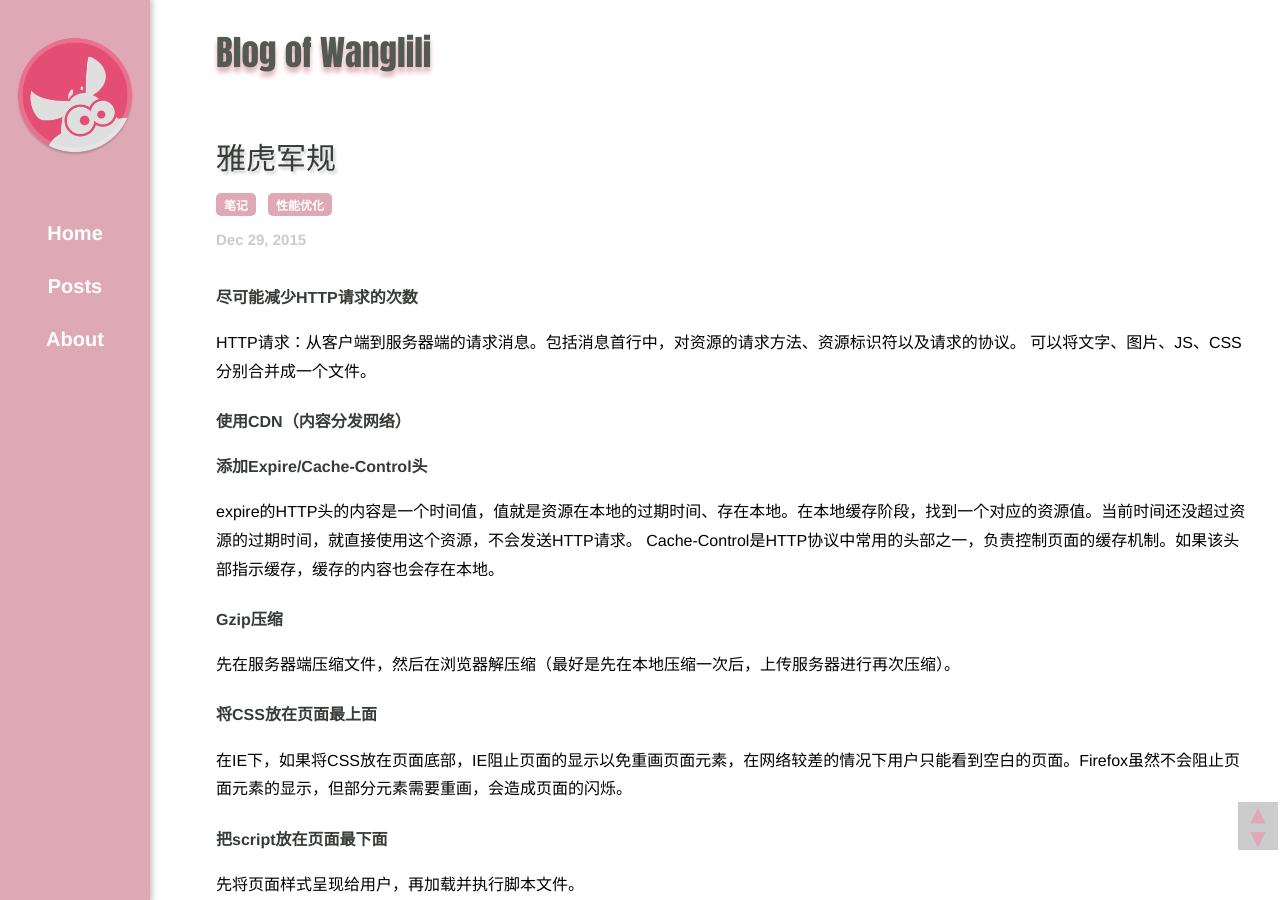
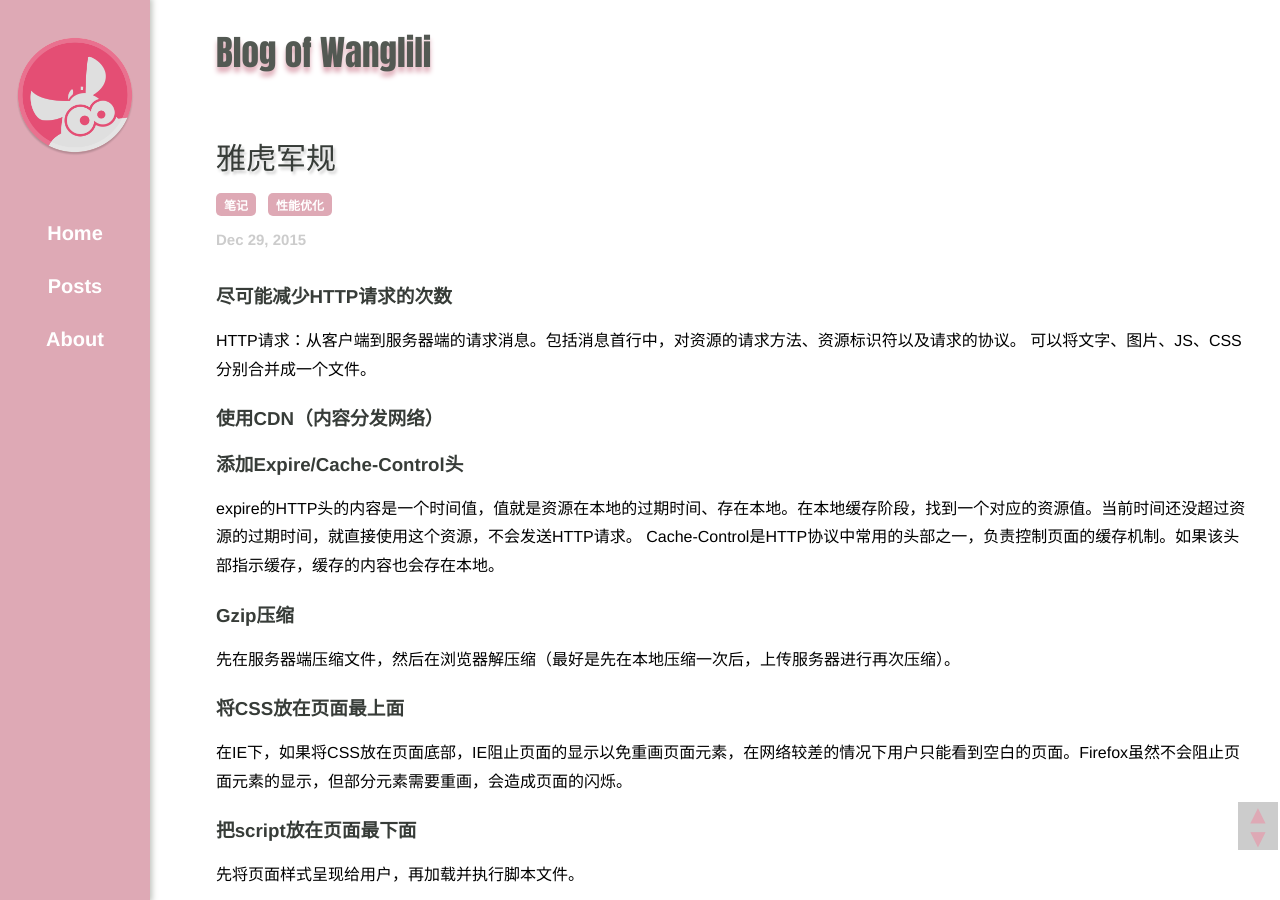
Before and after one commit to Gemini-wang/blog, a Jekyll site: the page built from _posts/2015-12-29-performance-optimization.md, in a window 1280 px wide and 900 px high. Built offline with Jekyll 4.4.1, drawn with Linux system fonts in a browser that asks for light colours; nearby versions of some CDN libraries; library files that are not in the unit come from our copies; Markdown is read by kramdown in place of the engine named in the settings; comment, search, counter and statistics services are not loaded.

```diff
--- a/_posts/2015-12-29-performance-optimization.md
+++ b/_posts/2015-12-29-performance-optimization.md
@@ -8,50 +8,50 @@ tags:
 excerpt: 本文主要记录了WEB性能优化的方法。
 ---
 
-####尽可能减少HTTP请求的次数
+###尽可能减少HTTP请求的次数
 HTTP请求：从客户端到服务器端的请求消息。包括消息首行中，对资源的请求方法、资源标识符以及请求的协议。
 可以将文字、图片、JS、CSS分别合并成一个文件。
 
-####使用CDN（内容分发网络）
+###使用CDN（内容分发网络）
 
-####添加Expire/Cache-Control头
+###添加Expire/Cache-Control头
 expire的HTTP头的内容是一个时间值，值就是资源在本地的过期时间、存在本地。在本地缓存阶段，找到一个对应的资源值。当前时间还没超过资源的过期时间，就直接使用这个资源，不会发送HTTP请求。
 Cache-Control是HTTP协议中常用的头部之一，负责控制页面的缓存机制。如果该头部指示缓存，缓存的内容也会存在本地。
 
-####Gzip压缩
+###Gzip压缩
 先在服务器端压缩文件，然后在浏览器解压缩（最好是先在本地压缩一次后，上传服务器进行再次压缩）。
 
-####将CSS放在页面最上面
+###将CSS放在页面最上面
 在IE下，如果将CSS放在页面底部，IE阻止页面的显示以免重画页面元素，在网络较差的情况下用户只能看到空白的页面。Firefox虽然不会阻止页面元素的显示，但部分元素需要重画，会造成页面的闪烁。
 
-####把script放在页面最下面
+###把script放在页面最下面
 先将页面样式呈现给用户，再加载并执行脚本文件。
 
-####避免在CSS中使用Expressions
+###避免在CSS中使用Expressions
 CSS Expressions指CSS属性的值是用一段JS代码计算的。在页面的显示和缩放/页面滚动/移动鼠标的时候都需要重新计算一次。
 
-####把JavaScript和CSS都放到外部文件中
+###把JavaScript和CSS都放到外部文件中
 将JS和CSS作为单独的脚本引用，好处是提高了JS和CSS的复用性，减小HTML页面的体积，提高了JS和CSS的可维护性。缺点是在脚本数量较多时会增加HTTP请求的次数。
 将JS和CSS写在HTML页面的好处是可以减少页面的请求，提升页面的渲染速度。当样式和脚本只适用于一个页面或者页面不经常被访问或者脚本和样式很少时，应该把JS和CSS写在HTML页面里。
 
-####减少DNS查询
+###减少DNS查询
 DNS查询：计算机将域名转换为IP地址，通过这个IP地址在服务器上查找到域名对应的网站资源。大约需要20ms。因此需要将DNS查找过程缓存。IE中DNS默认的缓存时间是30min，firefox是60s，chrome是60s。当缓存时间长时，浏览器会直接从缓存中获取，减少DNS的重复查找，节省时间。当缓存时间短时，浏览器可以及时检测网站服务器的正确性，保证正确性。
 
-####压缩JS和CSS
+###压缩JS和CSS
 去除不必要的空白符、格式符、注释符；
 简写方法名、参数名压缩JS脚本；
 
-####避免重定向
+###避免重定向
 重定向：原始请求被重新转向到了其他请求。
 重定向状态码：301（永久重定向），表示用户请求的页面被移动到了另外位置，客户端收到这个反馈后会再发出另外的请求到那个位置下载所需的资源；302（临时重定向），表示用户请求的页面被找到，但不在原始位置，服务器会返回页面所在的地址，客户端收到地址后会发出请求下载资源。对于搜索引擎来说，如果是301，它会删除之前的地址并更新现在的地址，使搜索引擎更加智能；如果是302，它总是先找到旧地址再跳新地址。但无论是哪种重定向，都应该避免使用，因为会增加HTTP请求次数。
 
-####移除重复的脚本
+###移除重复的脚本
 
-####配置实体标签（ETag）
+###配置实体标签（ETag）
 ETag:Entity Tag(实体标签)，使用特殊的字符串来标识某个请求资源版本，属于HTTP协议，受WEB服务支持。
 当用户通过浏览器向服务器请求资源时，服务器会与本地缓存进行比较，如果两边的ETag一致，说明该资源没有被修改过，服务器会返回304（与本地缓存一致，可以使用缓存中的资源）。
 
-####使用AJAX缓存
+###使用AJAX缓存
 AJAX:异步的JS和XML。使网页分批加载、局部更新。
 POST请求：每次都需要发给服务器进行处理，服务器会返回状态码200，这种请求是不能被缓存的。
 GET请求：对于同一地址的AJAX请求不会重复执行，除非是指定了不同的地址，服务器返回的状态码是304，这种请求是可以被缓存的。
```
